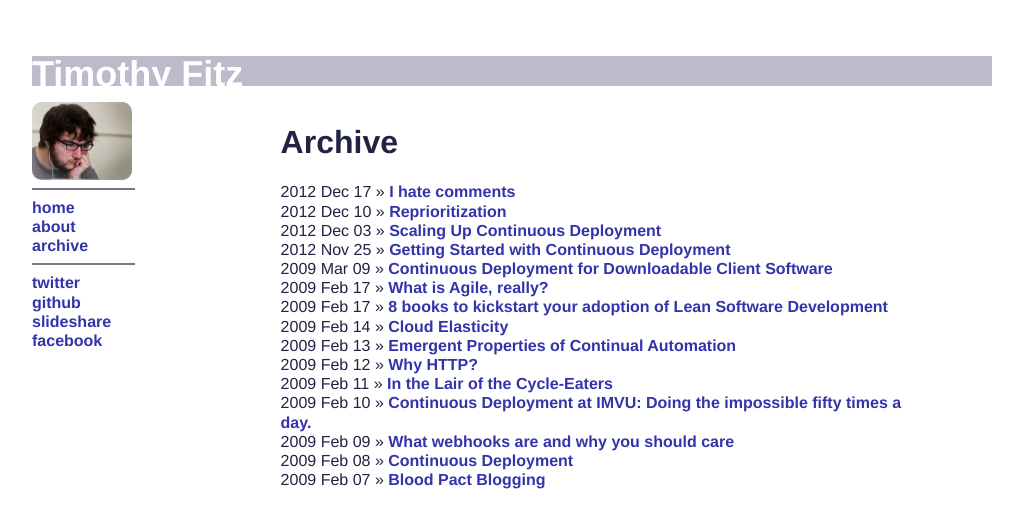
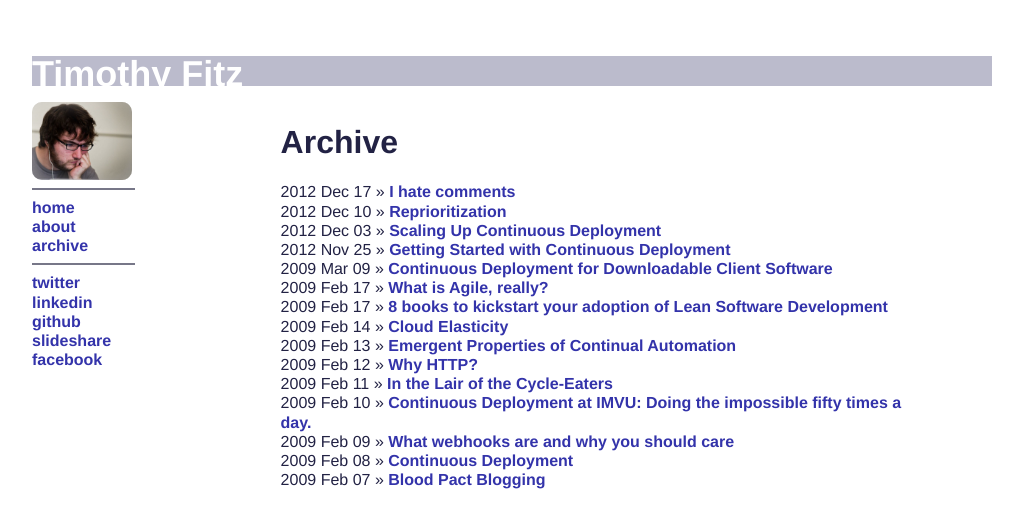
Before and after one commit to TimothyFitz/timothyfitz.github.com, a Jekyll site: the page built from archive.html, in a window 1280 px wide. Shown: the top 528 px of the page, without its empty margins (128-1151 px from the left). Built offline with Jekyll 4.4.1, drawn with Linux system fonts in a browser that asks for light colours; nearby versions of some CDN libraries.

Commit message:
Add LinkedIn to my Elsewhere section.

```diff
--- a/_includes/elsewhere.html
+++ b/_includes/elsewhere.html
@@ -1,5 +1,6 @@
 <ul>
     <li><a href="http://twitter.com/TimothyFitz">twitter</a></li>
+    <li><a href="http://www.linkedin.com/in/timothyfitz">linkedin</a></li>
     <li><a href="http://github.com/TimothyFitz">github</a></li>
     <li><a href="http://www.slideshare.net/TimothyFitz/presentations">slideshare</a></li>
     <li><a href="http://www.facebook.com/profile.php?id=24412051">facebook</a></li>
--- a/_layouts/headered.html
+++ b/_layouts/headered.html
@@ -5,7 +5,9 @@ layout: default
     <div class="row">
         <div class="twelvecol last">
             <header class="clearfix">
-                <h1>Timothy Fitz</h1>
+                <a href="/">
+                    <h1>Timothy Fitz</h1>
+                </a>
             </header>
         </div>
     </div>
--- a/css/styles.css
+++ b/css/styles.css
@@ -192,11 +192,11 @@ header {
   width: 100%;
   margin: 0 auto;
   background: #bbc;
-  color: white;
   position: relative;
   height: 30px;
   clear: both;
   margin-bottom: 1em;
+  color: white;
 }
 
 
@@ -206,7 +206,9 @@ header h1 {
   font-size: 36px;
 }
 
-
+header a {
+  color: white;
+}
 
 .post strong {
   font-weight: bold;
```
